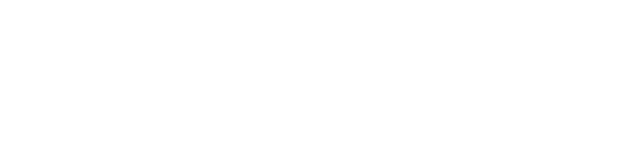
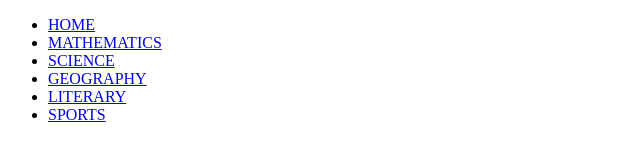
Before and after one commit to Irelandoracle1/educationalQuiz, a plain HTML site: page literary.html in a window 1280 px wide. Shown: the whole page, without its empty margins (0-640 px from the left). Drawn offline with Linux system fonts and the light colour scheme.

Commit message:
added header,ul, li sections to all index.html files with fav icons, added images file and included image for wrong and right signs

```diff
--- a/literary.html
+++ b/literary.html
@@ -3,9 +3,21 @@
 <head>
     <meta charset="UTF-8">
     <meta name="viewport" content="width=device-width, initial-scale=1.0">
-    <title>Document</title>
+    <title>Educational Quiz</title>
 </head>
-<body>
+<body class="literary">
+
+    <header>
+
+        <ul>
+          <li class="home"><a href="index.html">HOME </a><i class="fa-solid fa-house-user"></i></li>
+          <li class="maths"><a href="math.html">MATHEMATICS </a><i class="fa-solid fa-calculator"></i></li>
+          <li class="science"><a href="science.html">SCIENCE</a><i class="fa-solid fa-microscope"></i></li>
+          <li class="geography"> <a href="geography.html">GEOGRAPHY</a><i class="fa-solid fa-globe"></i></li>
+          <li class="literary"> <a href="literary.html">LITERARY</a><i class="fa-solid fa-book"></i></li>
+          <li class="sports"><a href="sports.html">SPORTS</a><i class="fa-solid fa-medal"></i></li>
+      </ul>
+      </header>
 
 </body>
 </html>
```
Also changed, not shown: math.html (+14 -2 lines), science.html (+13 -2 lines), sport.html (+12 -2 lines), assets/images/imagesforquiz/right.jpg (added), assets/images/imagesforquiz/wrong.png (added).
